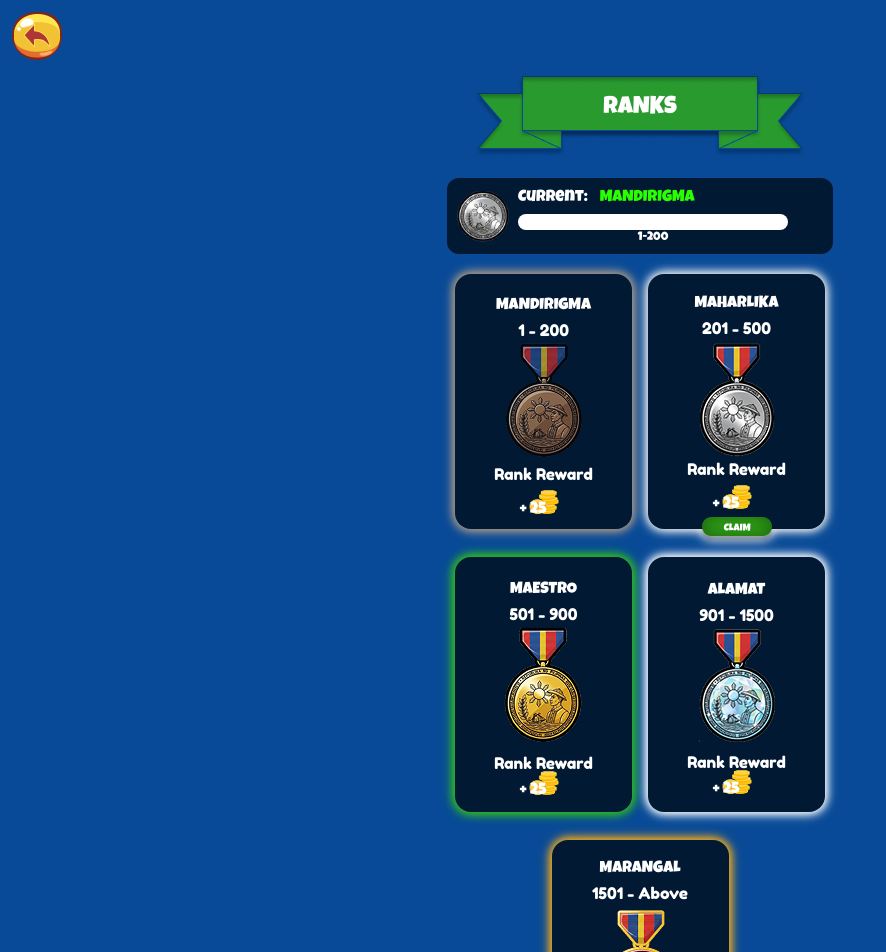
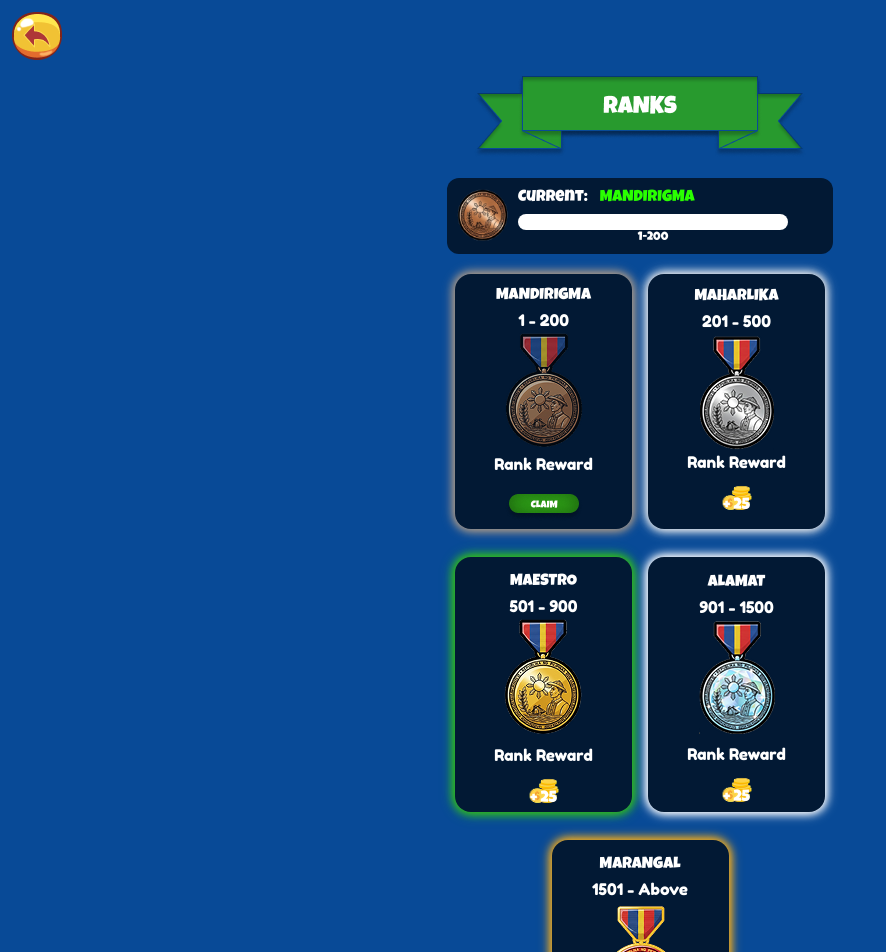
Before and after one commit to Enyong-Team/Enyong, a React (Vite) app: page /Enyong/rank in a window 1280 px wide. Shown: the top 952 px of the page, without its empty margins (0-886 px from the left). Built offline with nearby package versions, Linux system fonts and the light colour scheme.

Commit message:
with level logic, rank, and ranking logic

```diff
--- a/src/home/rank/rank.jsx
+++ b/src/home/rank/rank.jsx
@@ -1,19 +1,30 @@
-import React, { useState } from "react";
-import { Link,useLocation } from "react-router-dom";
+import React, { useState, useEffect } from "react";
+import { Link, useLocation } from "react-router-dom";
 import {
-  ReturnBTN, RankLogo, MaharlikaB,
-  Mandirigma, Maharlika, Maestro, Alamat, Marangal, Claim
+  ReturnBTN,
+  RankLogo,
+  MaharlikaB,
+  MandirigmaB,
+  MaestroB,
+  MarangalB,
+  Mandirigma,
+  Maharlika,
+  Maestro,
+  Alamat,
+  Marangal,
+  Claim,
 } from "../../assets/assets";
 import coinPic from "../../assets/PIC/coin.png";
-
-
-
+import { useCoins } from "../../context/coincontext"; // Import coin context
 
 function Rank({ levelNumber: propLevelNumber, levelTitle: propLevelTitle }) {
+  // Access global coins to add rewards
+  const { setCoins } = useCoins();
+
   // Get correctCount from localStorage
   const correctCount = Number(localStorage.getItem("correctCount")) || 0;
 
-  // Compute levelNumber
+  // Compute levelNumber (the numeric score)
   const levelNumber = propLevelNumber ?? Math.floor(correctCount / 1) + 1;
 
   // Function to get level title
@@ -27,26 +38,90 @@ function Rank({ levelNumber: propLevelNumber, levelTitle: propLevelTitle }) {
 
   // Compute levelTitle
   const levelTitle = propLevelTitle ?? getLevelTitle(correctCount);
-  const [rewardCoin, setrewardCoin] = useState("25");
+  const [rewardCoin] = useState(25); // Changed to number for math
 
   const rankRanges = [
     { title: "MANDIRIGMA", min: 0, max: 200 },
     { title: "MAHARLIKA", min: 201, max: 500 },
     { title: "MAESTRO", min: 501, max: 900 },
     { title: "ALAMAT", min: 901, max: 1500 },
-  { title: "MARANGAL", min: 1501, max: 2000 }, // you can cap it higher if needed
+    { title: "MARANGAL", min: 1501, max: 2000 },
   ];
 
   // Find current rank info
-const currentRank = rankRanges.find(
+  const currentRank =
+    rankRanges.find(
       (rank) => levelNumber >= rank.min && levelNumber <= rank.max
     ) || rankRanges[0];
 
+  // --- DYNAMIC IMAGE LOGIC (For the top progress bar) ---
+  const getRankImageB = (title) => {
+    switch (title) {
+      case "MARANGAL": return MarangalB;
+      case "ALAMAT": return MandirigmaB; // Placeholder as requested
+      case "MAESTRO": return MaestroB;
+      case "MAHARLIKA": return MaharlikaB;
+      default: return MandirigmaB;
+    }
+  };
+  const currentRankImageB = getRankImageB(currentRank.title);
+
+  // --- CLAIM SYSTEM LOGIC ---
+  // Load claimed ranks from localStorage
+  const [claimedRanks, setClaimedRanks] = useState(() => {
+    const saved = localStorage.getItem("claimedRanks");
+    return saved ? JSON.parse(saved) : [];
+  });
+
+  const handleClaim = (rankTitle) => {
+    // 1. Add Coins
+    setCoins((prev) => prev + rewardCoin);
+
+    // 2. Mark as claimed
+    const updatedClaims = [...claimedRanks, rankTitle];
+    setClaimedRanks(updatedClaims);
+
+    // 3. Save to localStorage
+    localStorage.setItem("claimedRanks", JSON.stringify(updatedClaims));
+  };
+
+  // Helper to render the button or the status
+  const renderClaimButton = (rankTitle, minScore) => {
+    const isReached = correctCount >= minScore; // Check if user hit the score
+    const isClaimed = claimedRanks.includes(rankTitle);
+
+    if (isClaimed) {
+      return <h1 className="text-green-400 text-sm mb-7 font-bold">CLAIMED</h1>;
+    }
+
+    if (isReached) {
+      return (
+        <img
+          src={Claim}
+          alt="Claim Reward"
+          className="active:scale-95 cursor-pointer z-10 m-2.5"
+          onClick={() => handleClaim(rankTitle)}
+        />
+      );
+    }
+
+    // If not reached yet, show the coin amount
+    return (
+        <div className="-mt-2 flex flex-col items-center">
+            <img src={coinPic} alt="coin" className="w-12 h-12" />
+            <h1 className="-mt-7">+ {rewardCoin}</h1>
+        </div>
+    );
+  };
+
   // Calculate progress percentage within current rank
   const progressPercent = Math.min(
-  ((correctCount - currentRank.min) / (currentRank.max - currentRank.min)) * 100,
+    ((correctCount - currentRank.min) /
+      (currentRank.max - currentRank.min)) *
+      100,
     100
   );
+
   return (
     <div>
       <div className="p-3 space-y-5">
@@ -60,12 +135,13 @@ const progressPercent = Math.min(
           </div>
         </div>
 
-        {/*Proggress Bar*/}
+        {/*Progress Bar*/}
         <div className="items-center flex justify-center">
           <div className="bg-[#021934] p-2 items-center rounded-xl flex gap-2 w-[386px]">
+            {/* DYNAMIC IMAGE HERE */}
             <img
-                src={MaharlikaB}
-                alt="maharlika picture B"
+              src={currentRankImageB}
+              alt="Rank B Icon"
               className="w-[55px] h-14 "
             />
 
@@ -73,8 +149,10 @@ const progressPercent = Math.min(
               {/*Current Rank*/}
               <div>
                 <div className="flex gap-3">
-                    <h1 className="text-white font-LG ">Current:  </h1>
-                    <h1 className="text-[#2AFF00] font-LG">{currentRank.title}</h1>
+                  <h1 className="text-white font-LG ">Current: </h1>
+                  <h1 className="text-[#2AFF00] font-LG">
+                    {currentRank.title}
+                  </h1>
                 </div>
               </div>
 
@@ -92,10 +170,7 @@ const progressPercent = Math.min(
                 <p className="text-white text-center font-LG text-xs">
                   {levelNumber}-{currentRank.max}
                 </p>
-
               </div>
-
-
             </div>
           </div>
         </div>
@@ -103,264 +178,98 @@ const progressPercent = Math.min(
         <div className="space-y-7">
           {/*MANDIRIGMA | MAHARLIKA*/}
           <div className="flex gap-4 justify-center ">
-                {/*mandirigma*/}
+            {/* MANDIRIGMA (0) */}
             <div className="drop-shadow-[0_0_5px_#AD9A87]">
-                <div
-                    className="bg-[#021934] w-[177px] h-[255px]
-                                rounded-2xl text-white font-LG
-                                flex flex-col justify-center items-center
-                                drop-shadow-[0_0_5px_#AD9A87]"
-                >
-                    <h1
-                        className="pt-3">
-                        MANDIRIGMA
-                    </h1>
-
-                    <p
-                        className="font-FD">
-                        1 - 200
-                    </p>
-
+              <div className="bg-[#021934] w-[177px] h-[255px] rounded-2xl text-white font-LG flex flex-col justify-center items-center drop-shadow-[0_0_5px_#AD9A87]">
+                <h1 className="pt-3">MANDIRIGMA</h1>
+                <p className="font-FD">1 - 200</p>
                 <img
                   src={Mandirigma}
                   alt="MANDIRIGMA"
                   className="-mt-5"
                 />
+                <p className="font-FD -mt-4 mb-2">Rank Reward</p>
 
-                    <p
-                        className="font-FD -mt-4">
-                        Rank Reward
-                    </p>
-
-                    {/* Coin  */}
-                    <div className="-mt-2">
-
-                        {/* Coin image */}
-                        <img
-                            src={coinPic} alt="coin"
-                            className="w-12 h-12"
-                        />
-
-                        <h1
-                            className="-mt-7">
-                            + {rewardCoin}
-                        </h1>
-
-                    </div>
-
+                {/* CLAIM BUTTON LOGIC */}
+                {renderClaimButton("MANDIRIGMA", 0)}
               </div>
             </div>
 
-                {/*maharlika*/}
+            {/* MAHARLIKA (201) */}
             <div className="drop-shadow-[0_0_5px_#ECECEC]">
-                <div
-                    className="bg-[#021934] w-[177px] h-[255px]
-                                rounded-2xl text-white font-LG
-                                flex flex-col justify-center items-center
-                                drop-shadow-[0_0_5px_#ECECEC]"
-                >
-                    <h1
-                        className="scroll-pt-10">
-                        MAHARLIKA
-                    </h1>
-
-                    <p
-                        className="font-FD">
-                        201 - 500
-                    </p>
-
+              <div className="bg-[#021934] w-[177px] h-[255px] rounded-2xl text-white font-LG flex flex-col justify-center items-center drop-shadow-[0_0_5px_#ECECEC]">
+                <h1 className="scroll-pt-10">MAHARLIKA</h1>
+                <p className="font-FD">201 - 500</p>
                 <img
                   src={Maharlika}
                   alt="MAHARLIKA"
                   className="-mt-10"
                 />
+                <p className="font-FD mb-2">Rank Reward</p>
 
-                    <p
-                        className="font-FD ">
-                        Rank Reward
-                    </p>
-
-                    {/* Coin  */}
-                    <div className="-mt-2">
-
-                        {/* Coin image */}
-                        <img
-                            src={coinPic} alt="coin"
-                            className="w-12 h-12"
-                        />
-
-                        <h1
-                            className="-mt-7">
-                            + {rewardCoin}
-                        </h1>
-
-
-                    </div>
-                    <img
-                            src={Claim}
-                            alt=""
-                            className="-mb-8 active:scale-95 cursor-pointer"/>
-
+                {/* CLAIM BUTTON LOGIC */}
+                {renderClaimButton("MAHARLIKA", 201)}
               </div>
             </div>
           </div>
 
           {/*MAESTRO | ALAMAT*/}
           <div className="flex gap-4 justify-center">
-                {/*MAESTRO*/}
+            {/* MAESTRO (501) */}
             <div className="drop-shadow-[0_0_5px_#34DC12]">
-                <div
-                    className="bg-[#021934] w-[177px] h-[255px]
-                                rounded-2xl text-white font-LG
-                                flex flex-col justify-center items-center
-                                drop-shadow-[0_0_5px_#30AD17]"
-                >
-                    <h1
-                        className="pt-3">
-                        MAESTRO
-                    </h1>
-
-                    <p
-                        className="font-FD">
-                        501 - 900
-                    </p>
-
+              <div className="bg-[#021934] w-[177px] h-[255px] rounded-2xl text-white font-LG flex flex-col justify-center items-center drop-shadow-[0_0_5px_#30AD17]">
+                <h1 className="pt-3">MAESTRO</h1>
+                <p className="font-FD">501 - 900</p>
                 <img
                   src={Maestro}
                   alt="MAESTRO"
                   className="-mt-5"
                 />
+                <p className="font-FD -mt-4 mb-2">Rank Reward</p>
 
-                    <p
-                        className="font-FD -mt-4">
-                        Rank Reward
-                    </p>
-
-                    {/* Coin  */}
-                    <div className="-mt-4">
-
-                        {/* Coin image */}
-                        <img
-                            src={coinPic} alt="coin"
-                            className="w-12 h-12"
-                        />
-
-                        <h1
-                            className="-mt-7">
-                            + {rewardCoin}
-                        </h1>
-
-                    </div>
-
+                {/* CLAIM BUTTON LOGIC */}
+                {renderClaimButton("MAESTRO", 501)}
               </div>
             </div>
 
-                {/*ALAMAT*/}
+            {/* ALAMAT (901) */}
             <div className="drop-shadow-[0_0_5px_#ffffff]">
-                <div
-                    className="bg-[#021934] w-[177px] h-[255px]
-                                rounded-2xl text-white font-LG
-                                flex flex-col justify-center items-center
-                                drop-shadow-[0_0_5px_#ffffff]"
-                >
-                    <h1
-                        className="pt-3">
-                        ALAMAT
-                    </h1>
-
-                    <p
-                        className="font-FD">
-                        901 - 1500
-                    </p>
-
+              <div className="bg-[#021934] w-[177px] h-[255px] rounded-2xl text-white font-LG flex flex-col justify-center items-center drop-shadow-[0_0_5px_#ffffff]">
+                <h1 className="pt-3">ALAMAT</h1>
+                <p className="font-FD">901 - 1500</p>
                 <img
                   src={Alamat}
                   alt="ALAMAT"
                   className="-mt-0.5"
                 />
+                <p className="font-FD mt-2 mb-2">Rank Reward</p>
 
-                    <p
-                        className="font-FD mt-2">
-                        Rank Reward
-                    </p>
-
-                    {/* Coin  */}
-                    <div className="-mt-4">
-
-                        {/* Coin image */}
-                        <img
-                            src={coinPic} alt="coin"
-                            className="w-12 h-12"
-                        />
-
-                        <h1
-                            className="-mt-7">
-                            + {rewardCoin}
-                        </h1>
-
-                    </div>
-
+                {/* CLAIM BUTTON LOGIC */}
+                {renderClaimButton("ALAMAT", 901)}
               </div>
             </div>
           </div>
 
           {/*MARANGAL*/}
           <div className="flex gap-5 justify-center">
-                {/*MARANGAL*/}
+            {/* MARANGAL (1501) */}
             <div className="drop-shadow-[0_0_5px_#F7AD19]">
-                <div
-                    className="bg-[#021934] w-[177px] h-[255px]
-                                rounded-2xl text-white font-LG
-                                flex flex-col justify-center items-center
-                                drop-shadow-[0_0_5px_#F7AD19]"
-                >
-                    <h1
-                        className="pt-3">
-                        MARANGAL
-                    </h1>
-
-                    <p
-                        className="font-FD">
-                        1501 - Above
-                    </p>
-
+              <div className="bg-[#021934] w-[177px] h-[255px] rounded-2xl text-white font-LG flex flex-col justify-center items-center drop-shadow-[0_0_5px_#F7AD19]">
+                <h1 className="pt-3">MARANGAL</h1>
+                <p className="font-FD">1501 - Above</p>
                 <img
                   src={Marangal}
                   alt="MARANGAL"
                   className="-mt-4"
                 />
+                <p className="font-FD -mt-3 mb-2">Rank Reward</p>
 
-                    <p
-                        className="font-FD -mt-3">
-                        Rank Reward
-                    </p>
-
-                    {/* Coin  */}
-                    <div className="-mt-2">
-
-                        {/* Coin image */}
-                        <img
-                            src={coinPic} alt="coin"
-                            className="w-12 h-12"
-                        />
-
-                        <h1
-                            className="-mt-7">
-                            + {rewardCoin}
-                        </h1>
-
-                    </div>
-
+                {/* CLAIM BUTTON LOGIC */}
+                {renderClaimButton("MARANGAL", 1501)}
               </div>
             </div>
-
-
           </div>
         </div>
-
-
-
-
       </div>
     </div>
   );
```
Also changed, not shown: src/home/Home.jsx (+75 -165 lines). Lines whose indentation alone changed are shown as unchanged.
